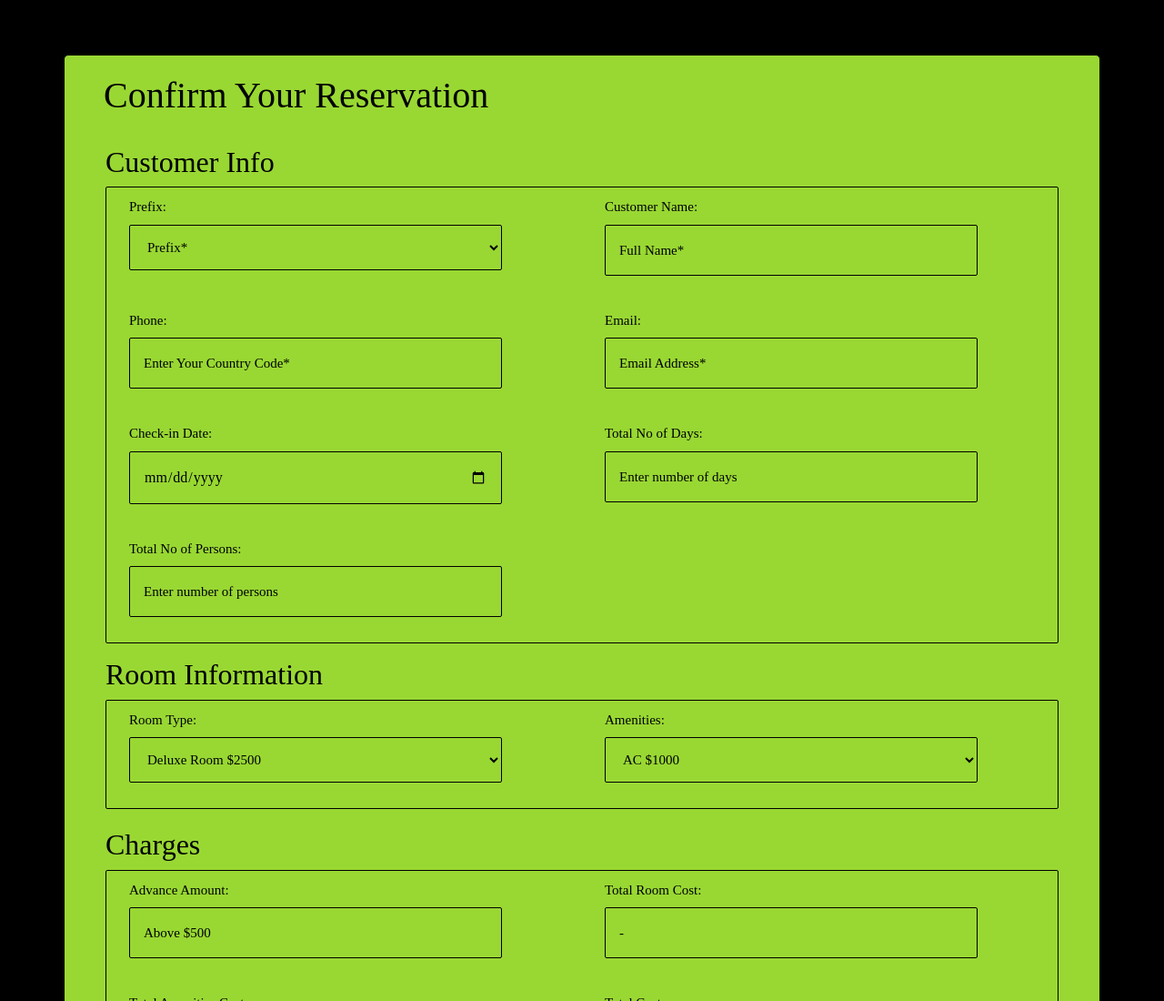
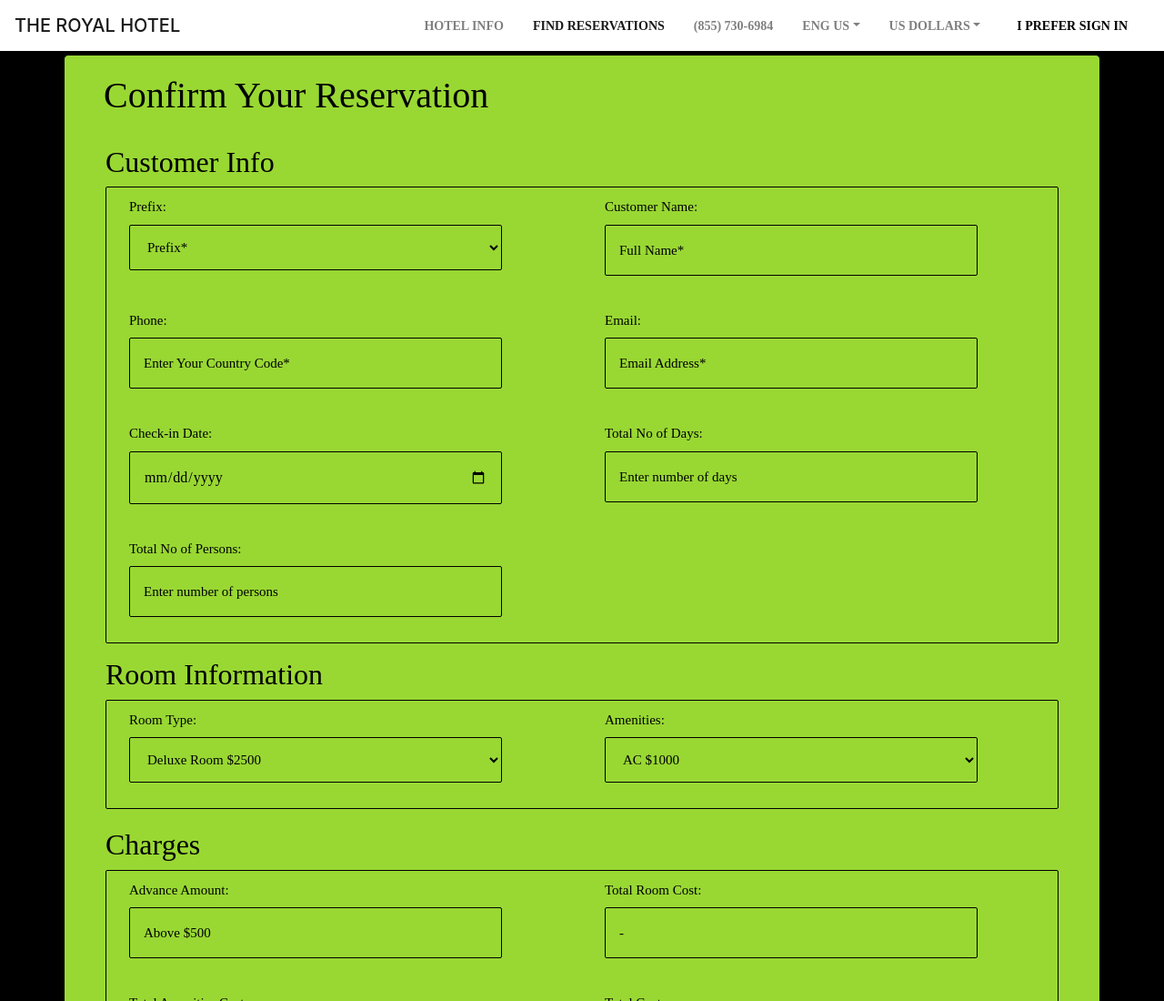
Before and after one commit to prakharbhadauriya/HotelBookingRegistration_Form, a plain HTML site: page index.html in a window 1280 px wide. Shown: the top 1100 px of the page at 91% size. Drawn offline with nearby package versions, Linux system fonts and the light colour scheme.

Commit message:
Update index.html

```diff
--- a/index.html
+++ b/index.html
@@ -13,7 +13,7 @@
 
   <!-- Navigation Bar -->
   <nav class="navbar navbar-expand-lg navbar-light fixed-top"
-    style="background-color: #000">
+    style="background-color: white">
     <span class="navbar-brand mb-0 h1">THE ROYAL HOTEL</span>
 
     <button class="navbar-toggler" data-toggle="collapse"
```
